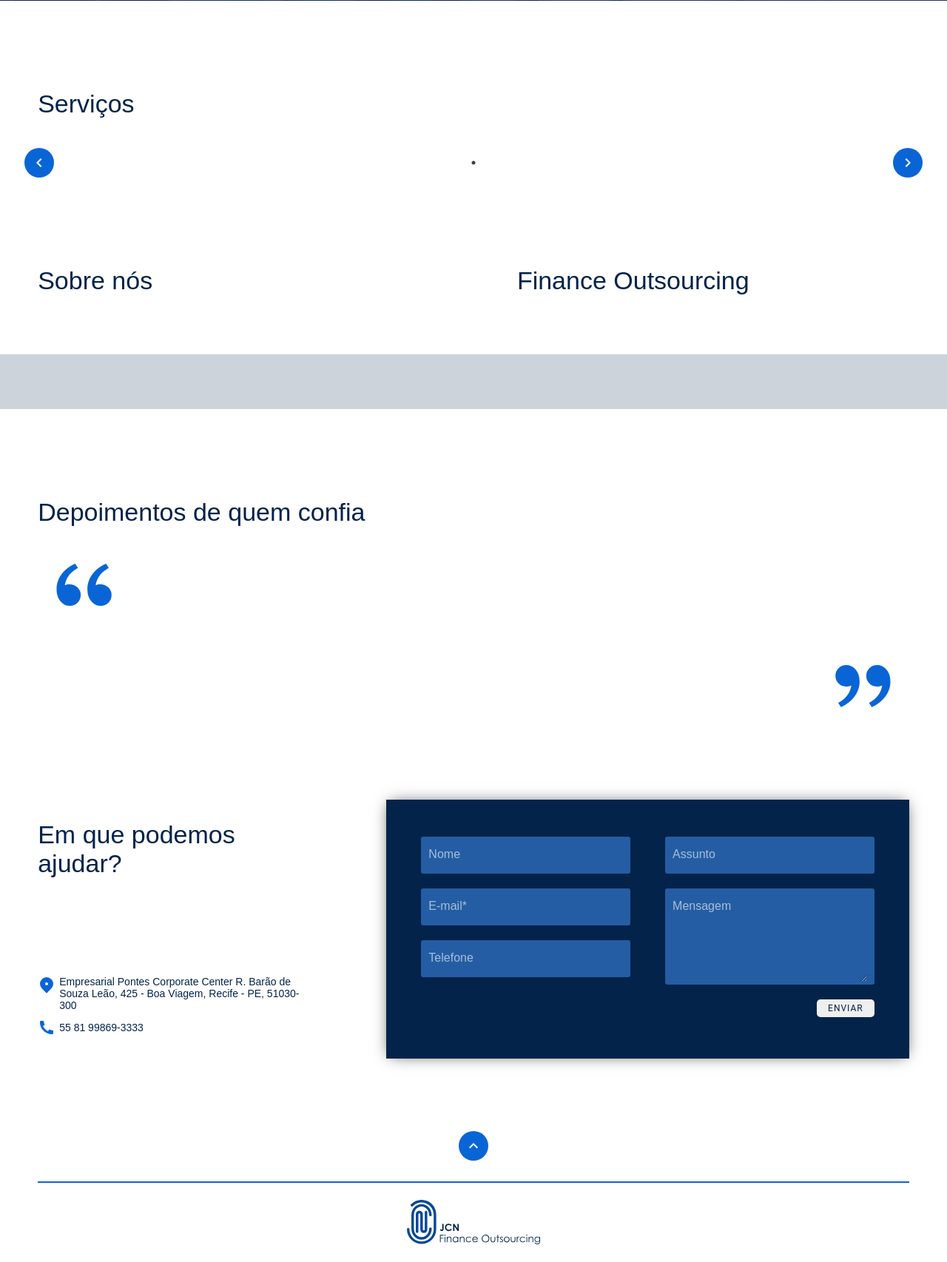
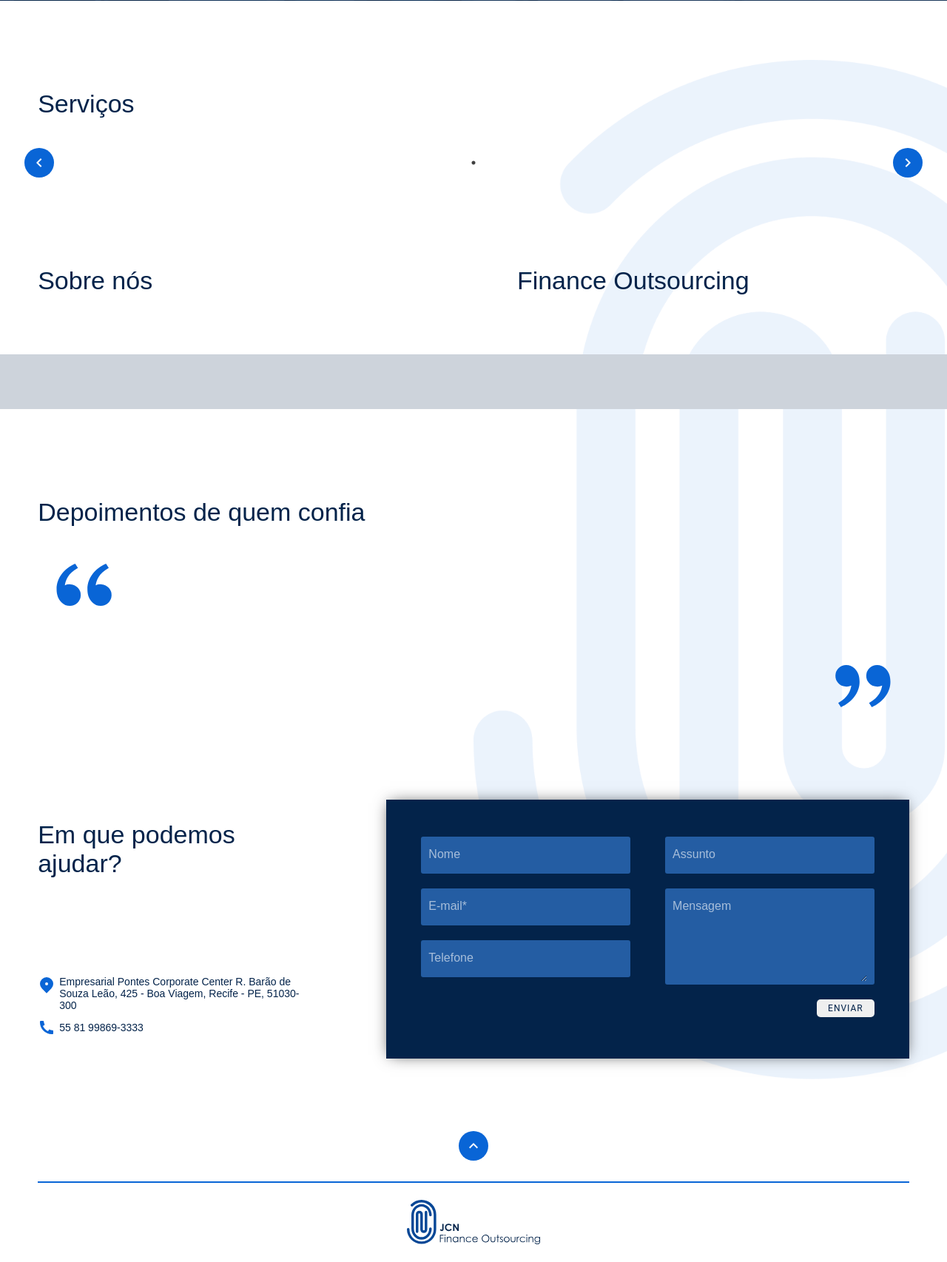
Before and after one commit to eduqz/JCN, a Django app: page / in a window 1280 px wide. Shown: the part 799-2505 px from the top of the page at 74% size. Run offline with Django 3.2, Linux system fonts and the light colour scheme; data that the repository does not hold is empty; style sheets or scripts are compiled from the project's sources; some libraries are stand-ins or nearby versions; some web fonts are replaced.

Commit message:
Site icon logo

```diff
--- a/assets/css/main.scss
+++ b/assets/css/main.scss
@@ -3,6 +3,26 @@ $blue-button: #0965D6;
 
 body {
     margin: 0;
+    position: relative;
+}
+
+#logo-site {
+    position: absolute;
+    z-index: -1;
+    margin-top: 80px;
+    width: 50vw;
+    right: 0px;
+
+    @media (max-width: 900px) {
+        width: 80vw;
+    }
+
+    img {
+        width: 100%;
+        height: 100%;
+        object-fit: cover;
+        object-position: left;
+    }
 }
 
 @mixin  button {
--- a/assets/js/navbar.js
+++ b/assets/js/navbar.js
@@ -1,3 +1,8 @@
+window.onload = function() {
+    const heightBody = document.body.offsetHeight;
+    document.getElementById('logo-site').style.height = document.body.offsetHeight * 55 / 100 + 'px';
+};
+
 var $doc = $('html, body');
 $('.jsNavbar').click(function() {
     document.getElementById('navbar-mobile').classList.toggle('active');
--- a/templates/home.html
+++ b/templates/home.html
@@ -16,6 +16,9 @@
 <body>
     {% include 'navbar.html' %}
     {% include 'banner.html' %}
+    <div id="logo-site">
+        <img src="{% static 'images/icon-logo.png' %}" alt="icone do logo">
+    </div>
     {% include 'services.html' %}
     {% include 'about-us.html' %}
     {% include 'depositions.html' %}
```
Also changed, not shown: assets/sass/css/main.css (+17 -1 lines), assets/images/icon-logo.png (added), 1 other file.
